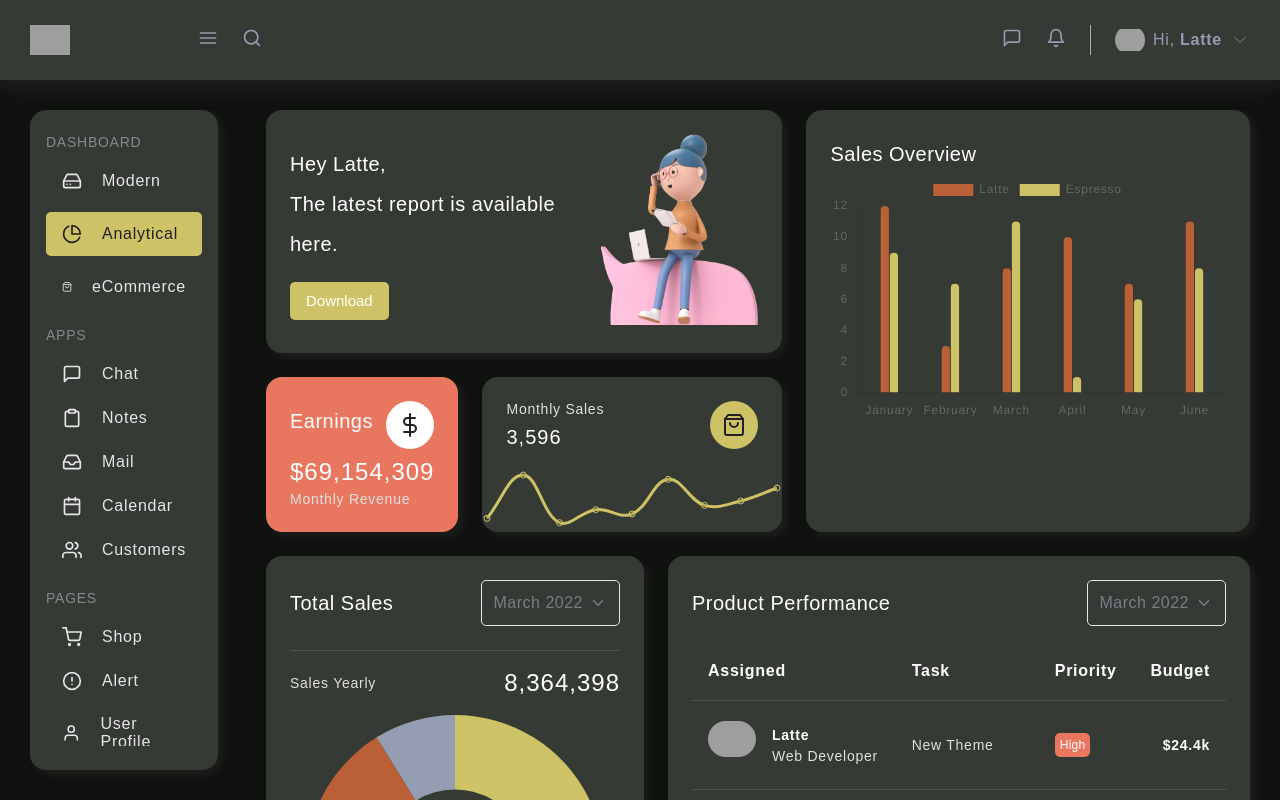
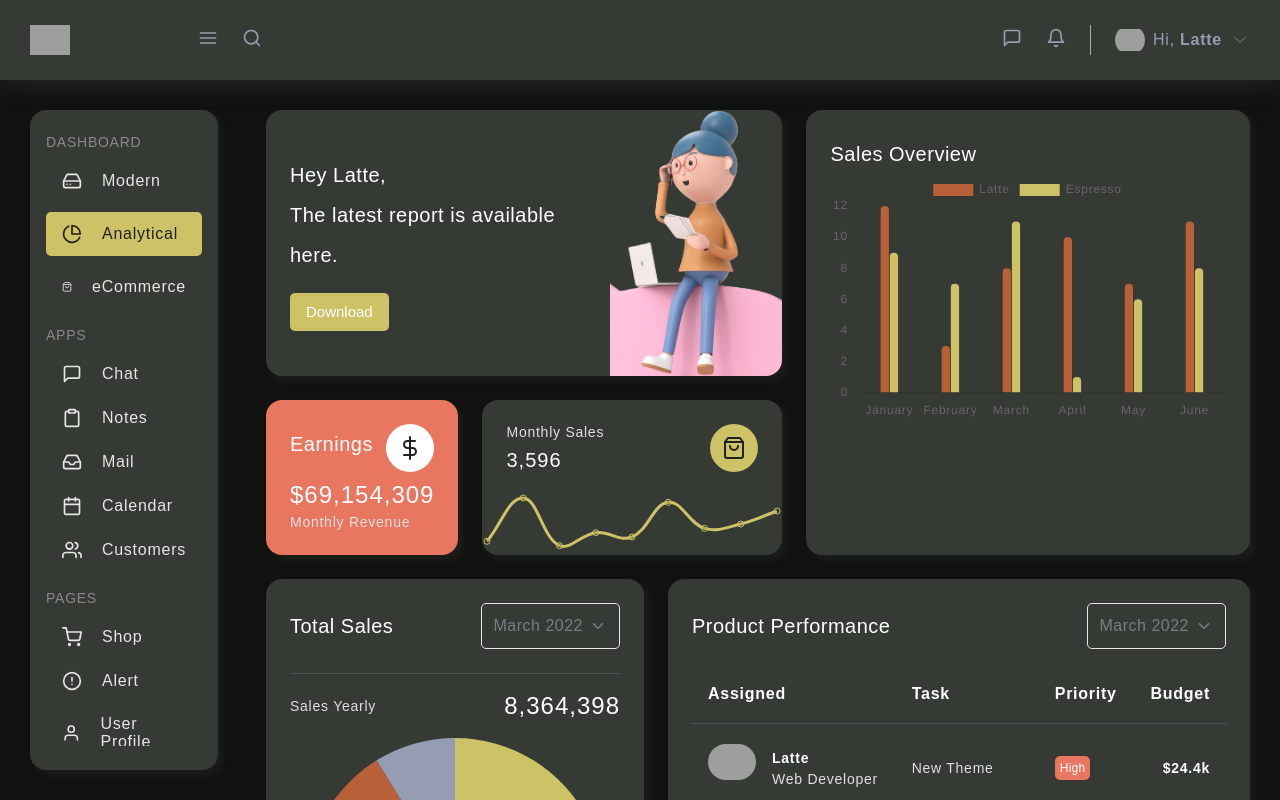
Before and after one commit to sweeetlatte/dashboard, a React (Create React App) app: page / in a window 1280 px wide. Shown: the top 800 px of the page. Built offline with nearby package versions, Linux system fonts and the light colour scheme; grey boxes are pictures that could not be loaded.

Commit message:
[style][analytical] modify padding of hello

```diff
--- a/src/components/Hello/index.tsx
+++ b/src/components/Hello/index.tsx
@@ -10,7 +10,7 @@ export default function Hello() {
         <button>Download</button>
       </div>
       <div className={styles.img}>
-        <img width='100%' src={reading} alt='' />
+        <img src={reading} alt='' />
       </div>
     </div>
   );
--- a/src/components/Hello/styles.module.scss
+++ b/src/components/Hello/styles.module.scss
@@ -8,6 +8,7 @@
   .text {
     @include title;
     text-align: left;
+    padding: 24px;
 
     button {
       @include button;
@@ -18,5 +19,13 @@
 
   .img {
     flex-basis: 36%;
+    height: 266px;
+
+    img {
+      height: 100%;
+      width: 100%;
+      object-fit: cover;
+      border-bottom-right-radius: $radius-card;
+    }
   }
 }
--- a/src/pages/Dashboard/Analytical/styles.module.scss
+++ b/src/pages/Dashboard/Analytical/styles.module.scss
@@ -26,6 +26,7 @@
       .analytical1_topComponent {
         @include card;
         margin-bottom: 24px;
+        padding: 0;
       }
 
       .analytical1_bottomContainer {
```
